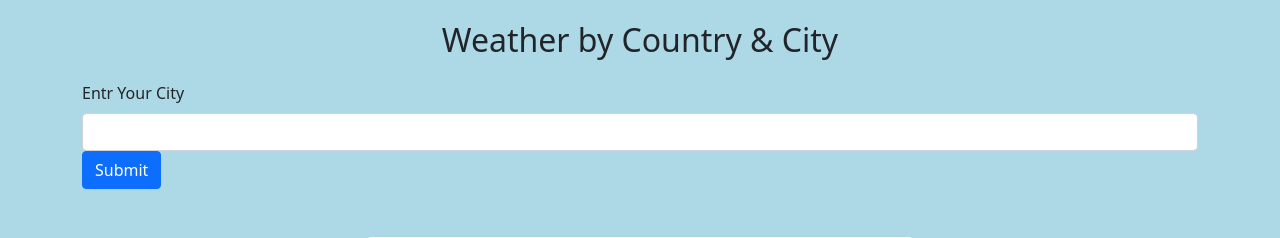
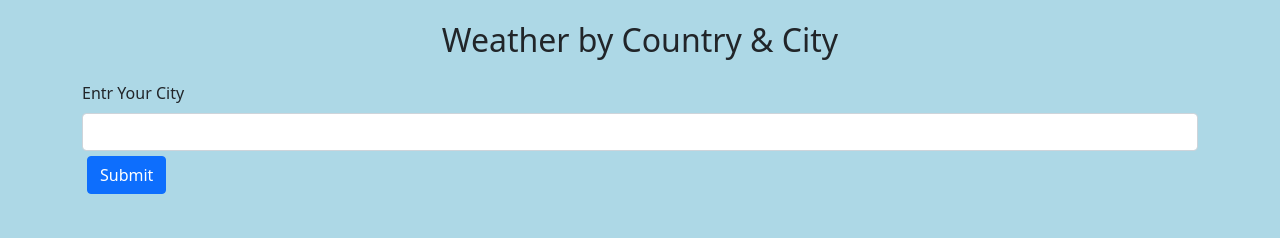
Before and after one commit to Binu007/WeatherApp, a Flask app: page / in a window 1280 px wide. Shown: the part 56-294 px from the top of the page. Run offline with Flask 2, Linux system fonts and the light colour scheme; some libraries are stand-ins or nearby versions.

Commit message:
Update index.html

```diff
--- a/templates/index.html
+++ b/templates/index.html
@@ -42,7 +42,7 @@
     <form  action="/" method="POST">
       <label  class="form-label">Entr Your City</label>
       <input type="text" class="form-control" name="city" aria-describedby="emailHelp">
-        <button type="submit" class="btn btn-primary">Submit</button>
+        <button style="margin:5px;" type="submit" class="btn btn-primary">Submit</button>
       </form>
 
 
```
